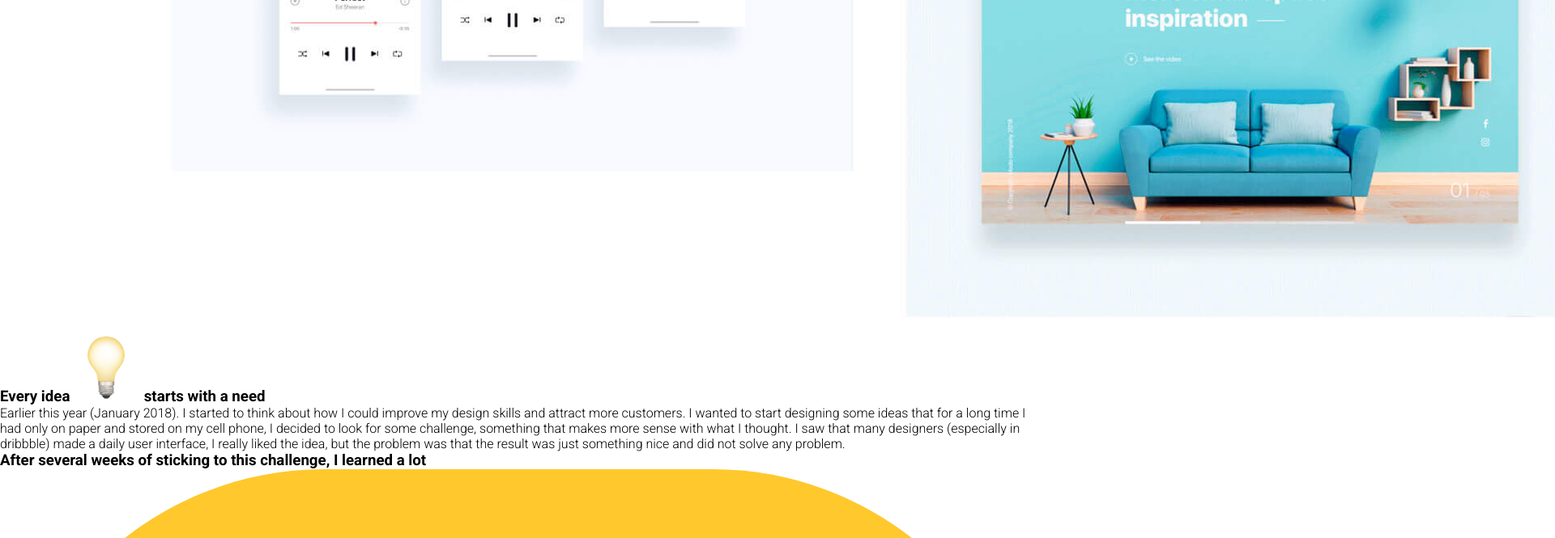
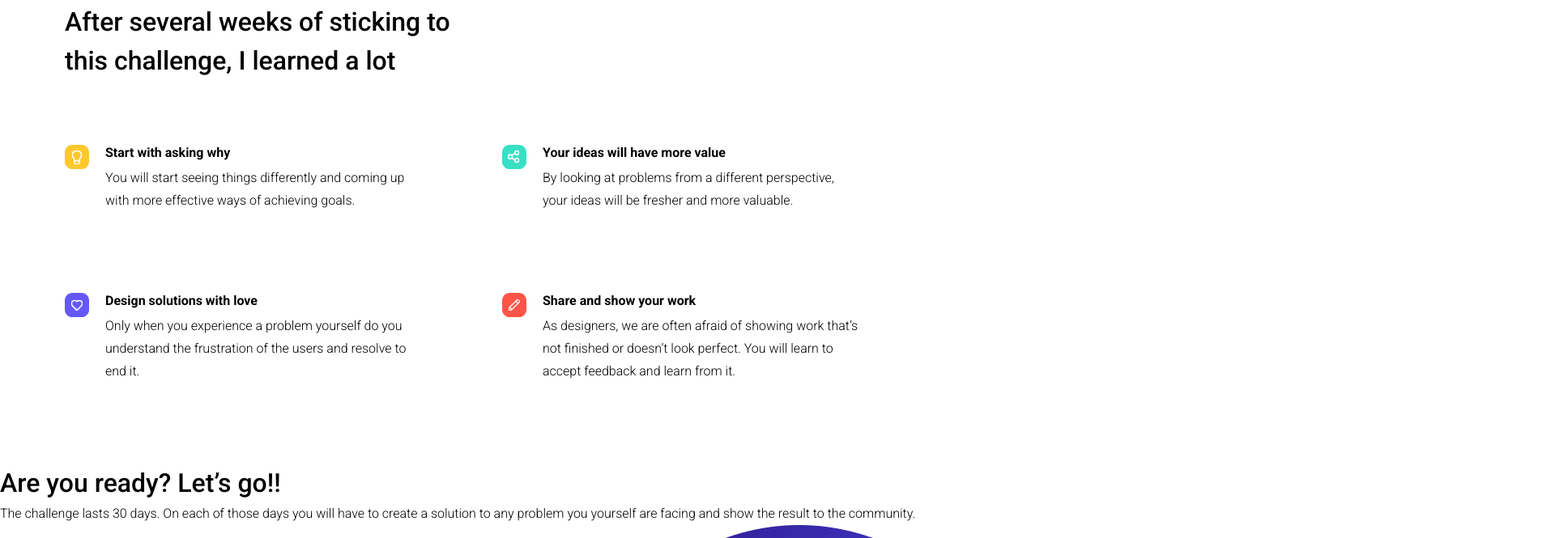
Before and after one commit to jenniferhubermayer/designer-challenge, a plain HTML site: page index.html in a window 1280 px wide. Shown: the part 1671-2336 px from the top of the page at 81% size, 1920 px wide, since content can reach past the window. Drawn offline with Linux system fonts and the light colour scheme.

Commit message:
Version 1.1

```diff
--- a/assets/css/style.css
+++ b/assets/css/style.css
@@ -21,6 +21,10 @@ html{
     font-weight: 300;
 }
 
+p{
+    line-height: 1.75;
+}
+
 h1{
     font-size: 1.25rem;
     font-weight: 500;
@@ -29,6 +33,16 @@ h1{
 h2{
     font-size: 3rem;
     font-weight: 500;
+}
+
+h3{
+    font-size: 2rem;
+    font-weight: 500;
+    line-height: 1.5;
+}
+
+h3 span img{
+    height: 2rem;
 }
 
 header p,
@@ -52,26 +66,7 @@ header{
     padding-bottom: 60px;
 }
 
-header h2{
-    padding-left: 60px;
-    padding-top: 60px;
-    padding-bottom: 15px;
-    width: 50%;
-}
-
-header p:not(.logo p){
-    padding-left: 60px;
-    width: 50%;
-}
-
-header span img{
-    height: 1.25rem;
-}
-
-header a{
-    padding-left: 60px;
-    padding-top: 2rem;
-}
+/* ----- LOGO LEISTE ----- */
 
 .logo{
     display: grid;
@@ -99,6 +94,35 @@ header a{
     font-size: 0.75rem;
 }
 
+/* ----- TEXTBLOCK ----- */
+
+header h2,
+header p:not(.logo p),
+header a
+{
+    padding-left: 80px;
+    width: 50%;
+}
+
+header h2{
+    padding-top: 60px;
+    padding-bottom: 15px;
+}
+
+header span img{
+    height: 1.25rem;
+}
+
+header a{
+    padding-top: 5rem;
+    color: var(--red);
+    text-transform: uppercase;
+    text-decoration: none;
+    font-weight: 500;
+}
+
+/* ----- ANIMATION ----- */
+
 .moving-guy img{
     position: absolute;
     top: 0;
@@ -117,3 +141,72 @@ header a{
 }
 
 /* ===== MAIN ===== */
+
+section{
+    width: 100vw;
+}
+
+/* ----- WORK OVERVIEW ----- */
+
+section:nth-of-type(1) img{
+    width: 100%;
+}
+
+/* ----- EVERY IDEA STARTS WITH A NEED ----- */
+
+section:nth-of-type(2){
+    display: flex;
+    padding: 80px 120px;
+}
+
+section:nth-of-type(2) h3{
+    width: 35vw;
+    padding-right: 30px;
+}
+
+section:nth-of-type(2) p{
+    width: 65vw;
+}
+
+/* ----- AFTER SEVERAL WEEKS ... ----- */
+
+section:nth-of-type(3){
+    padding: 80px 120px 0 80px;
+}
+
+section:nth-of-type(3) h3{
+    padding-bottom: 80px;
+    width: 40vw;
+}
+
+section:nth-of-type(3) article{
+    display: flex;
+    flex-wrap: wrap;
+}
+
+section:nth-of-type(3) article div{
+    display: grid;
+    grid-template-columns: auto 1fr;
+    grid-template-rows: auto 1fr;
+    width: 50%;
+    padding-bottom: 100px;
+    padding-right: 100px;
+}
+
+section:nth-of-type(3) article div img{
+    width: 30px;
+    grid-column: 1 / 2;
+    grid-row: 1 / 3;
+    margin-right: 20px;
+}
+
+section:nth-of-type(3) article div h4{
+    grid-column: 2 / 3;
+    grid-row: 1 / 2;
+    padding-bottom: 0.5rem;
+}
+
+section:nth-of-type(3) article div p{
+    grid-column: 2 / 3;
+    grid-row: 2 / 3;
+}
--- a/index.html
+++ b/index.html
@@ -33,9 +33,8 @@
       </section>
       <section>
         <h3>
-          Every idea
-          <span><img src="./assets/img/idea.png" alt="" /></span> starts with a
-          need
+          Every idea<span><img src="./assets/img/idea.png" alt="" /></span
+          >starts with a need
         </h3>
         <p>
           Earlier this year (January 2018). I started to think about how I could
@@ -78,7 +77,7 @@
             </p>
           </div>
           <div>
-            <img src="./assets/img/title04.svg" alt="" />
+            <img src="./assets/img/title03.svg" alt="" />
             <h4>Share and show your work</h4>
             <p>
               As designers, we are often afraid of showing work that’s not
```
